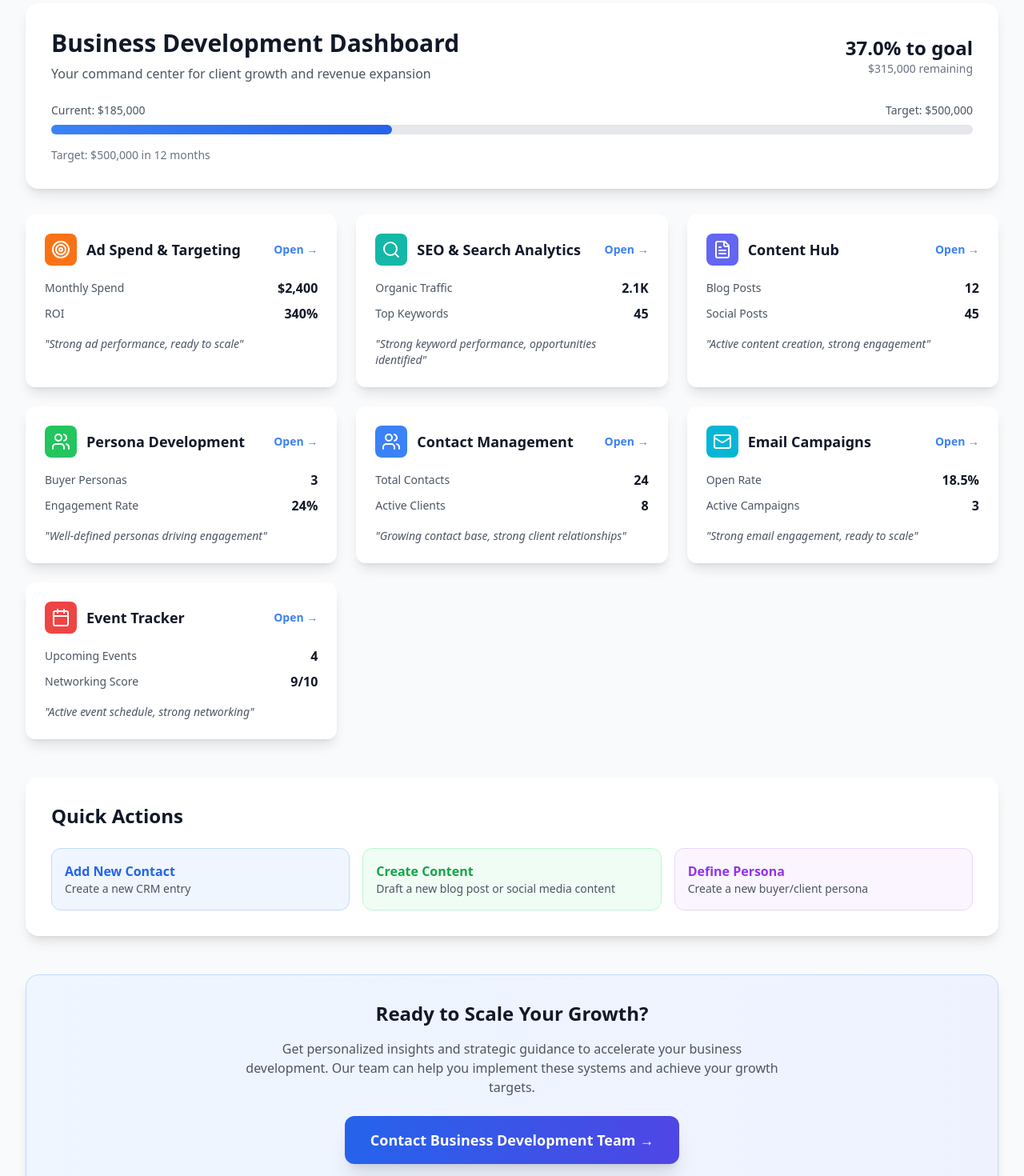
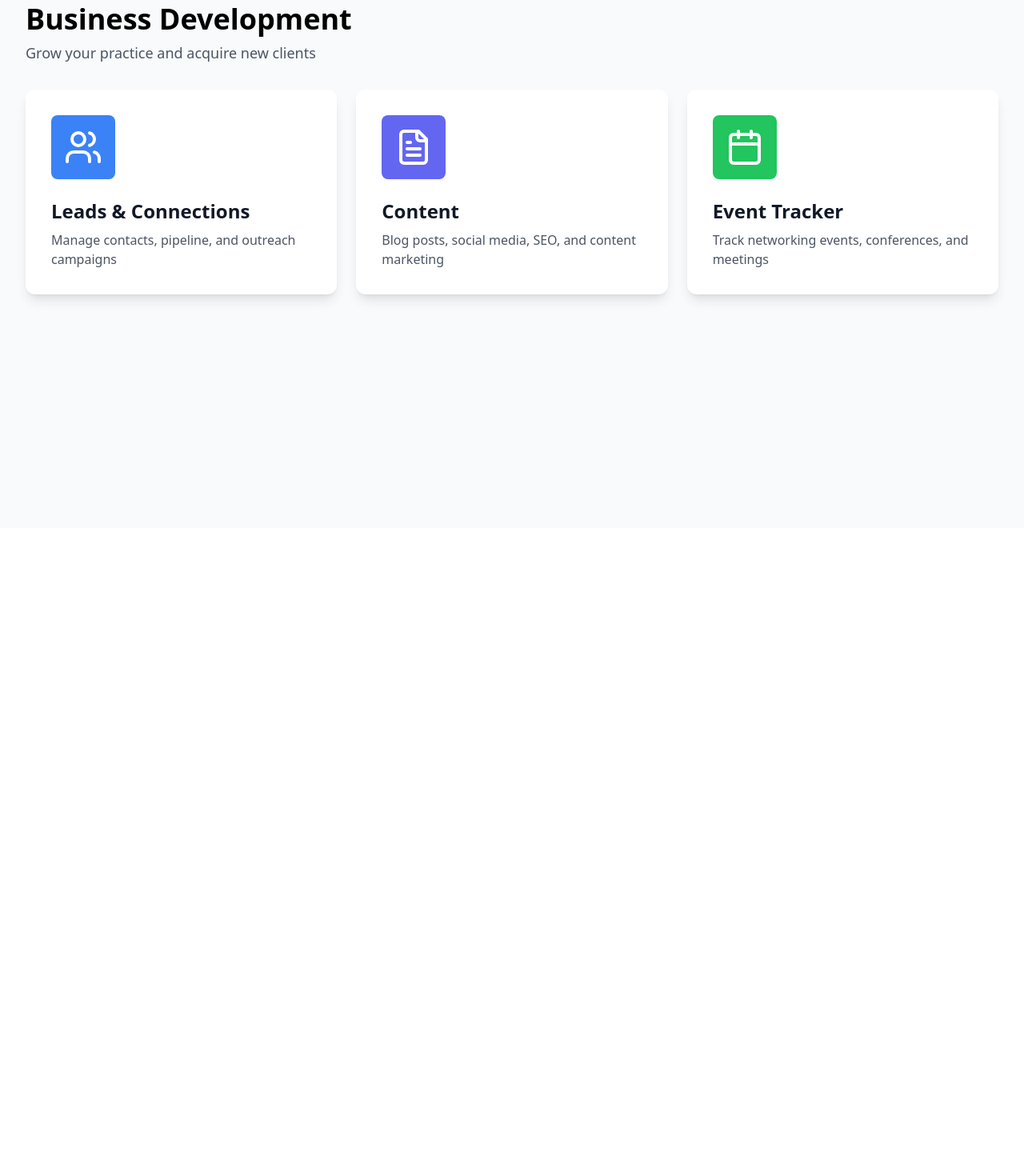
Before and after one commit to Ignite-Strategies/IgniteLegal-frontend, a React (Vite) app: page /bd-central in a window 1280 px wide. Shown: the part 140-1610 px from the top of the page at 80% size. After the commit the page ends 800 px from the top, so only its background shows below. Built offline with nearby package versions, Linux system fonts and the light colour scheme.

Commit message:
Simplify Business Development Hub to 3 main cards (Leads/Connections, Content, Event Tracker) and update personas for debt-financing capital partners and portfolio managers

```diff
--- a/src/pages/BdCentral.jsx
+++ b/src/pages/BdCentral.jsx
@@ -1,183 +1,29 @@
 import { Link, useNavigate } from 'react-router-dom';
-import { Users, Target, DollarSign, FileText, Mail, Calendar, Search } from 'lucide-react';
-
-// Header Summary Component
-function HeaderSummary({ targetRevenue, currentRevenue, timeHorizon }) {
-  const progressPercent = targetRevenue > 0 ? (currentRevenue / targetRevenue) * 100 : 0;
-  const remaining = Math.max(0, targetRevenue - currentRevenue);
-
-  return (
-    <div className="bg-white rounded-2xl shadow-lg p-8 mb-8">
-      <div className="flex items-center justify-between mb-6">
-        <div>
-          <h1 className="text-3xl font-bold text-gray-900 mb-2">Business Development Dashboard</h1>
-          <p className="text-gray-600">Your command center for client growth and revenue expansion</p>
-        </div>
-        <div className="text-right">
-          <div className="text-2xl font-bold text-gray-900">
-            {progressPercent.toFixed(1)}% to goal
-          </div>
-          <div className="text-sm text-gray-500">
-            ${remaining.toLocaleString()} remaining
-          </div>
-        </div>
-      </div>
-
-      {/* Progress Bar */}
-      <div className="mb-4">
-        <div className="flex justify-between text-sm text-gray-600 mb-2">
-          <span>Current: ${currentRevenue.toLocaleString()}</span>
-          <span>Target: ${targetRevenue.toLocaleString()}</span>
-        </div>
-        <div className="w-full bg-gray-200 rounded-full h-3">
-          <div
-            className="bg-gradient-to-r from-blue-500 to-blue-600 h-3 rounded-full transition-all duration-500"
-            style={{ width: `${Math.min(progressPercent, 100)}%` }}
-          ></div>
-        </div>
-      </div>
-
-      <div className="text-sm text-gray-500">
-        Target: ${targetRevenue.toLocaleString()} in {timeHorizon} months
-      </div>
-    </div>
-  );
-}
-
-// Stack Card Component
-function StackCard({ name, metrics, insight, cta, icon, color, route }) {
-  const navigate = useNavigate();
-
-  return (
-    <div className="bg-white rounded-xl shadow-lg hover:shadow-xl transition-all duration-300 hover:scale-105 cursor-pointer"
-         onClick={() => navigate(route)}>
-      <div className="p-6">
-        {/* Header */}
-        <div className="flex items-center justify-between mb-4">
-          <div className="flex items-center gap-3">
-            <div className={`w-10 h-10 rounded-lg ${color} flex items-center justify-center`}>
-              {icon}
-            </div>
-            <h3 className="text-lg font-bold text-gray-900">{name}</h3>
-          </div>
-          <div className="text-blue-500 text-sm font-semibold">
-            {cta} →
-          </div>
-        </div>
-
-        {/* Metrics */}
-        <div className="mb-4">
-          {metrics.map((metric, index) => (
-            <div key={index} className="flex justify-between items-center mb-2">
-              <span className="text-gray-600 text-sm">{metric.label}</span>
-              <span className="font-semibold text-gray-900">{metric.value}</span>
-            </div>
-          ))}
-        </div>
-
-        {/* Insight */}
-        <div className="text-sm text-gray-600 italic">
-          "{insight}"
-        </div>
-      </div>
-    </div>
-  );
-}
+import { Users, FileText, Calendar } from 'lucide-react';
 
 export default function BdCentral() {
   const navigate = useNavigate();
 
-  // Static dashboard data
-  const dashboardData = {
-    targetRevenue: 500000,
-    currentRevenue: 185000,
-    timeHorizon: 12
-  };
-
-  // Stack cards matching ignitebd-frontend pattern
-  const stackCards = [
+  const mainCards = [
     {
-      name: "Ad Spend & Targeting",
-      metrics: [
-        { label: "Monthly Spend", value: "$2,400" },
-        { label: "ROI", value: "340%" }
-      ],
-      insight: "Strong ad performance, ready to scale",
-      cta: "Open",
-      icon: <Target className="h-6 w-6 text-white" />,
-      color: "bg-orange-500",
-      route: "/business-development/ads"
+      name: "Leads & Connections",
+      description: "Manage contacts, pipeline, and outreach campaigns",
+      icon: <Users className="h-12 w-12 text-white" />,
+      color: "bg-blue-500",
+      route: "/crm-hub"
     },
     {
-      name: "SEO & Search Analytics",
-      metrics: [
-        { label: "Organic Traffic", value: "2.1K" },
-        { label: "Top Keywords", value: "45" }
-      ],
-      insight: "Strong keyword performance, opportunities identified",
-      cta: "Open",
-      icon: <Search className="h-6 w-6 text-white" />,
-      color: "bg-teal-500",
-      route: "/business-development/seo"
-    },
-    {
-      name: "Content Hub",
-      metrics: [
-        { label: "Blog Posts", value: "12" },
-        { label: "Social Posts", value: "45" }
-      ],
-      insight: "Active content creation, strong engagement",
-      cta: "Open",
-      icon: <FileText className="h-6 w-6 text-white" />,
+      name: "Content",
+      description: "Blog posts, social media, SEO, and content marketing",
+      icon: <FileText className="h-12 w-12 text-white" />,
       color: "bg-indigo-500",
       route: "/business-development/content"
     },
     {
-      name: "Persona Development",
-      metrics: [
-        { label: "Buyer Personas", value: "3" },
-        { label: "Engagement Rate", value: "24%" }
-      ],
-      insight: "Well-defined personas driving engagement",
-      cta: "Open",
-      icon: <Users className="h-6 w-6 text-white" />,
+      name: "Event Tracker",
+      description: "Track networking events, conferences, and meetings",
+      icon: <Calendar className="h-12 w-12 text-white" />,
       color: "bg-green-500",
-      route: "/personas"
-    },
-    {
-      name: "Contact Management",
-      metrics: [
-        { label: "Total Contacts", value: "24" },
-        { label: "Active Clients", value: "8" }
-      ],
-      insight: "Growing contact base, strong client relationships",
-      cta: "Open",
-      icon: <Users className="h-6 w-6 text-white" />,
-      color: "bg-blue-500",
-      route: "/crm-hub"
-    },
-    {
-      name: "Email Campaigns",
-      metrics: [
-        { label: "Open Rate", value: "18.5%" },
-        { label: "Active Campaigns", value: "3" }
-      ],
-      insight: "Strong email engagement, ready to scale",
-      cta: "Open",
-      icon: <Mail className="h-6 w-6 text-white" />,
-      color: "bg-cyan-500",
-      route: "/business-development/email-campaigns"
-    },
-    {
-      name: "Event Tracker",
-      metrics: [
-        { label: "Upcoming Events", value: "4" },
-        { label: "Networking Score", value: "9/10" }
-      ],
-      insight: "Active event schedule, strong networking",
-      cta: "Open",
-      icon: <Calendar className="h-6 w-6 text-white" />,
-      color: "bg-red-500",
       route: "/business-development/events"
     }
   ];
@@ -191,63 +37,28 @@ export default function BdCentral() {
         ← Back to Company Central
       </Link>
 
-      {/* Header Summary */}
-      <HeaderSummary
-        targetRevenue={dashboardData.targetRevenue}
-        currentRevenue={dashboardData.currentRevenue}
-        timeHorizon={dashboardData.timeHorizon}
-      />
-
-      {/* Functional Stack Cards */}
-      <div className="grid grid-cols-1 md:grid-cols-2 lg:grid-cols-3 gap-6 mb-12">
-        {stackCards.map((card, index) => (
-          <StackCard key={index} {...card} />
-        ))}
+      <div className="mb-8">
+        <h1 className="text-4xl font-bold mb-2">Business Development</h1>
+        <p className="text-gray-600 text-lg">Grow your practice and acquire new clients</p>
       </div>
 
-      {/* Quick Actions */}
-      <div className="mt-12 bg-white rounded-2xl shadow-lg p-8">
-        <h2 className="text-2xl font-bold text-gray-900 mb-6">Quick Actions</h2>
-        <div className="grid grid-cols-1 md:grid-cols-3 gap-4">
-          <button
-            onClick={() => navigate('/crm-hub')}
-            className="p-4 bg-blue-50 border border-blue-200 rounded-xl hover:bg-blue-100 transition-colors text-left"
+      {/* Main Cards */}
+      <div className="grid grid-cols-1 md:grid-cols-3 gap-6">
+        {mainCards.map((card, index) => (
+          <div
+            key={index}
+            onClick={() => navigate(card.route)}
+            className="bg-white rounded-xl shadow-lg hover:shadow-xl transition-all duration-300 hover:scale-105 cursor-pointer"
           >
-            <div className="text-blue-600 font-semibold">Add New Contact</div>
-            <div className="text-sm text-gray-600">Create a new CRM entry</div>
-          </button>
-          <button
-            onClick={() => navigate('/business-development/content')}
-            className="p-4 bg-green-50 border border-green-200 rounded-xl hover:bg-green-100 transition-colors text-left"
-          >
-            <div className="text-green-600 font-semibold">Create Content</div>
-            <div className="text-sm text-gray-600">Draft a new blog post or social media content</div>
-          </button>
-          <button
-            onClick={() => navigate('/personas')}
-            className="p-4 bg-purple-50 border border-purple-200 rounded-xl hover:bg-purple-100 transition-colors text-left"
-          >
-            <div className="text-purple-600 font-semibold">Define Persona</div>
-            <div className="text-sm text-gray-600">Create a new buyer/client persona</div>
-          </button>
-        </div>
-      </div>
-
-      {/* Contact Sales */}
-      <div className="mt-12 bg-gradient-to-r from-blue-50 to-indigo-50 rounded-2xl shadow-lg p-8 border border-blue-200">
-        <div className="text-center">
-          <h2 className="text-2xl font-bold text-gray-900 mb-4">Ready to Scale Your Growth?</h2>
-          <p className="text-gray-600 mb-6 max-w-2xl mx-auto">
-            Get personalized insights and strategic guidance to accelerate your business development.
-            Our team can help you implement these systems and achieve your growth targets.
-          </p>
-          <button
-            onClick={() => window.open('mailto:joel@businesspointlaw.com?subject=Business Development Inquiry', '_blank')}
-            className="px-8 py-4 bg-gradient-to-r from-blue-600 to-indigo-600 text-white text-lg font-bold rounded-xl shadow-xl hover:shadow-blue-500/50 transition-all hover:scale-105"
-          >
-            Contact Business Development Team →
-          </button>
-        </div>
+            <div className="p-8">
+              <div className={`w-20 h-20 rounded-lg ${card.color} flex items-center justify-center mb-6`}>
+                {card.icon}
+              </div>
+              <h3 className="text-2xl font-bold text-gray-900 mb-2">{card.name}</h3>
+              <p className="text-gray-600">{card.description}</p>
+            </div>
+          </div>
+        ))}
       </div>
     </div>
   );
--- a/src/pages/CrmHub.jsx
+++ b/src/pages/CrmHub.jsx
@@ -15,6 +15,13 @@ const crmNavOptions = [
     icon: <Users className="h-8 w-8" />,
     path: '/crm/list',
     color: 'bg-blue-100 text-blue-600'
+  },
+  {
+    title: 'Email Campaigns',
+    description: 'Manage outreach and email campaigns',
+    icon: <Mail className="h-8 w-8" />,
+    path: '/business-development/email-campaigns',
+    color: 'bg-cyan-100 text-cyan-600'
   },
   {
     title: 'Add Contact',
@@ -86,7 +93,7 @@ export default function CrmHub() {
         </div>
 
         {/* Navigation Cards */}
-        <div className="grid grid-cols-1 md:grid-cols-3 gap-6">
+        <div className="grid grid-cols-1 md:grid-cols-2 lg:grid-cols-4 gap-6">
           {crmNavOptions.map((option) => (
             <Link key={option.path} to={option.path}>
               <div className="bg-white rounded-lg shadow-sm p-6 hover:shadow-lg transition cursor-pointer">
--- a/src/pages/Personas.jsx
+++ b/src/pages/Personas.jsx
@@ -1,23 +1,34 @@
 import { Link, useNavigate } from 'react-router-dom';
 import { Plus, UserCircle } from 'lucide-react';
 
-// Mock persona data
+// Mock persona data - focused on debt-financing capital partners and portfolio managers
 const personas = [
   {
     id: 1,
-    name: 'Sarah the Startup Founder',
-    title: 'Startup Founder',
-    painPoints: 'Struggling to scale customer acquisition while maintaining quality',
-    goals: 'Scale to $1M ARR within 18 months',
-    channels: 'LinkedIn, industry events, referrals from VCs',
+    name: 'David Chen - Capital Partner',
+    title: 'Debt Financing Capital Partner',
+    company: 'Ares Capital',
+    painPoints: 'Managing complex deal structures requires rapid legal document turnaround. Need efficient NDA and contract review processes for portfolio company transactions.',
+    goals: 'Accelerate deal execution while maintaining compliance and risk management',
+    channels: 'Industry conferences (ACLI, BDC forums), LinkedIn, direct referrals from portfolio companies',
   },
   {
     id: 2,
-    name: 'Mike the Tech Partner',
-    title: 'Tech Partner',
-    painPoints: 'Looking for strategic partnerships to expand market reach',
-    goals: 'Build ecosystem of partners to accelerate growth',
-    channels: 'Industry conferences, LinkedIn, direct outreach',
+    name: 'Sarah Martinez - Portfolio Manager',
+    title: 'Portfolio Manager',
+    company: 'Orion Holdings',
+    painPoints: 'Overseeing multiple portfolio companies means constant legal document review. Looking for streamlined processes for NDA intake, contract negotiation, and compliance monitoring.',
+    goals: 'Scale legal operations across portfolio without proportional cost increase',
+    channels: 'Private equity networking events, portfolio company connections, industry associations',
+  },
+  {
+    id: 3,
+    name: 'Michael Thompson - Investment Director',
+    title: 'Investment Director',
+    company: 'Meridian Partners',
+    painPoints: 'Due diligence processes require extensive legal document management. Need reliable, fast legal support for transaction documentation and ongoing portfolio company legal needs.',
+    goals: 'Reduce time-to-close on deals while maintaining thorough legal oversight',
+    channels: 'Deal sourcing networks, industry conferences, partner referrals',
   },
 ];
 
@@ -26,10 +37,17 @@ const Personas = () => {
 
   return (
     <div className="max-w-7xl mx-auto px-4 sm:px-6 lg:px-8 py-8">
+      <Link
+        to="/bd-central"
+        className="text-sm text-gray-600 hover:text-gray-900 mb-6 inline-block"
+      >
+        ← Back to Business Development
+      </Link>
+
       <div className="flex justify-between items-center mb-6">
         <div>
-          <h1 className="text-3xl font-bold mb-2">Persona Management</h1>
-          <p className="text-gray-600">Define and manage buyer/client personas</p>
+          <h1 className="text-3xl font-bold mb-2">Client Personas</h1>
+          <p className="text-gray-600">Key client profiles: Capital partners and portfolio managers</p>
         </div>
         <button
           onClick={() => navigate('/personas/create')}
@@ -50,18 +68,19 @@ const Personas = () => {
               onClick={() => navigate(`/personas/${persona.id}`)}
             >
               <div className="flex items-center gap-3 mb-4">
-                <div className="w-12 h-12 bg-pink-100 rounded-full flex items-center justify-center">
-                  <UserCircle className="h-6 w-6 text-pink-600" />
+                <div className="w-12 h-12 bg-blue-100 rounded-full flex items-center justify-center">
+                  <UserCircle className="h-6 w-6 text-blue-600" />
                 </div>
                 <div>
                   <h3 className="text-lg font-semibold text-gray-900">{persona.name}</h3>
                   <p className="text-sm text-gray-500">{persona.title}</p>
+                  <p className="text-xs text-gray-400">{persona.company}</p>
                 </div>
               </div>
               <div className="space-y-3">
                 <div>
                   <p className="text-xs font-semibold text-gray-500 mb-1">Pain Points</p>
-                  <p className="text-sm text-gray-700 line-clamp-2">{persona.painPoints}</p>
+                  <p className="text-sm text-gray-700 line-clamp-3">{persona.painPoints}</p>
                 </div>
                 <div>
                   <p className="text-xs font-semibold text-gray-500 mb-1">Goals</p>
@@ -69,7 +88,7 @@ const Personas = () => {
                 </div>
                 <div>
                   <p className="text-xs font-semibold text-gray-500 mb-1">Channels</p>
-                  <p className="text-sm text-gray-700">{persona.channels}</p>
+                  <p className="text-sm text-gray-700 line-clamp-2">{persona.channels}</p>
                 </div>
               </div>
             </div>
```
